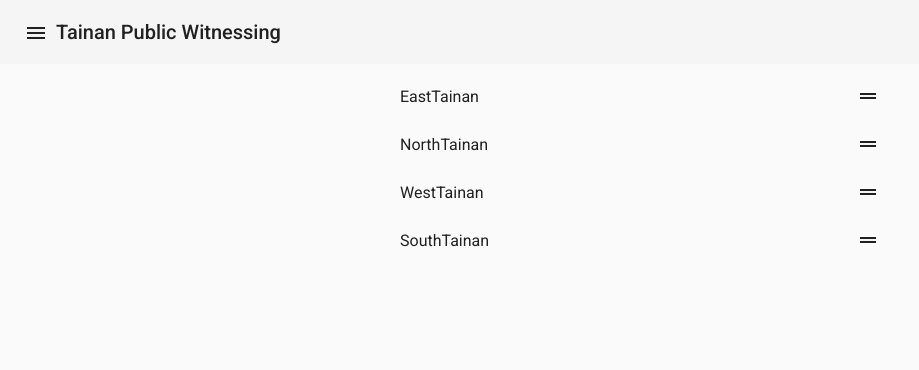
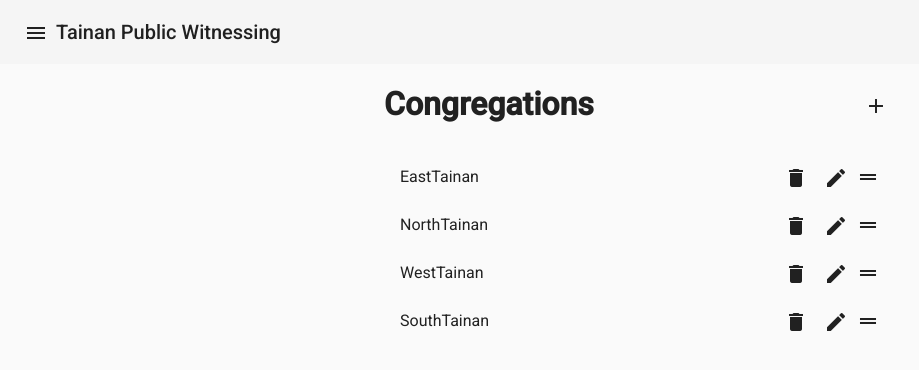
Before and after one commit to Tainan-Public-Witnessing/tainan-public-witnessing, an Angular app: page /congregations in a window 1280 px wide. Shown: the top 370 px of the page, without its empty margins (0-919 px from the left). Built offline with nearby package versions, Linux system fonts and the light colour scheme.

Commit message:
page max width, congregations action button

```diff
--- a/src/app/app.component.html
+++ b/src/app/app.component.html
@@ -18,7 +18,7 @@
     </mat-sidenav>
 
     <mat-sidenav-content>
-      <router-outlet></router-outlet>
+      <div><router-outlet></router-outlet></div>
     </mat-sidenav-content>
   </mat-sidenav-container>
 </div>
--- a/src/app/app.component.scss
+++ b/src/app/app.component.scss
@@ -11,5 +11,15 @@
     .mat-sidenav {
       width: 256px;
     }
+
+    .mat-sidenav-content {
+      display: flex;
+      justify-content: center;
+
+      div {
+        width: 100%;
+        max-width: $page-max-width;
+      }
+    }
   }
 }
--- a/src/app/congregations/congregations.component.html
+++ b/src/app/congregations/congregations.component.html
@@ -1,3 +1,9 @@
+<div class="title-bar">
+  <h1>Congregations</h1>
+  <span class="spacer"></span>
+  <button mat-icon-button><mat-icon>add</mat-icon></button>
+</div>
+
 <mat-list cdkDropList (cdkDropListDropped)="drop($event)">
 
   <mat-list-item
@@ -6,6 +12,8 @@
 
     {{congregation.name}}
     <span class="spacer"></span>
+    <button mat-icon-button><mat-icon>delete</mat-icon></button>
+    <button mat-icon-button><mat-icon>edit</mat-icon></button>
     <mat-icon cdkDragHandle>drag_handle</mat-icon>
 
     <div *cdkDragPlaceholder></div>
--- a/src/app/congregations/congregations.component.scss
+++ b/src/app/congregations/congregations.component.scss
@@ -1,4 +1,23 @@
 @import 'src/app/_styles/global';
+
+:host {
+  display: flex;
+  flex-direction: column;
+  width: 100%;
+
+  .title-bar {
+    display: flex;
+    align-items: center;
+  }
+
+  .mat-list {
+    width: 100%;
+
+    .mat-list-item {
+      height: $list-item-height;
+    }
+  }
+}
 
 .cdk-drag-preview {
   display: flex;
@@ -16,20 +35,6 @@
   transition: transform 250ms cubic-bezier(0, 0, 0.2, 1);
 }
 
-:host {
-  display: flex;
-  justify-content: center;
-
-  .mat-list {
-    width: 100%;
-    max-width: $page-max-width;
-
-    .mat-list-item {
-      height: $list-item-height;
-
-      .mat-icon {
-        cursor: grab;
-      }
-    }
-  }
+.cdk-drag-handle {
+  cursor: grab;
 }
```
